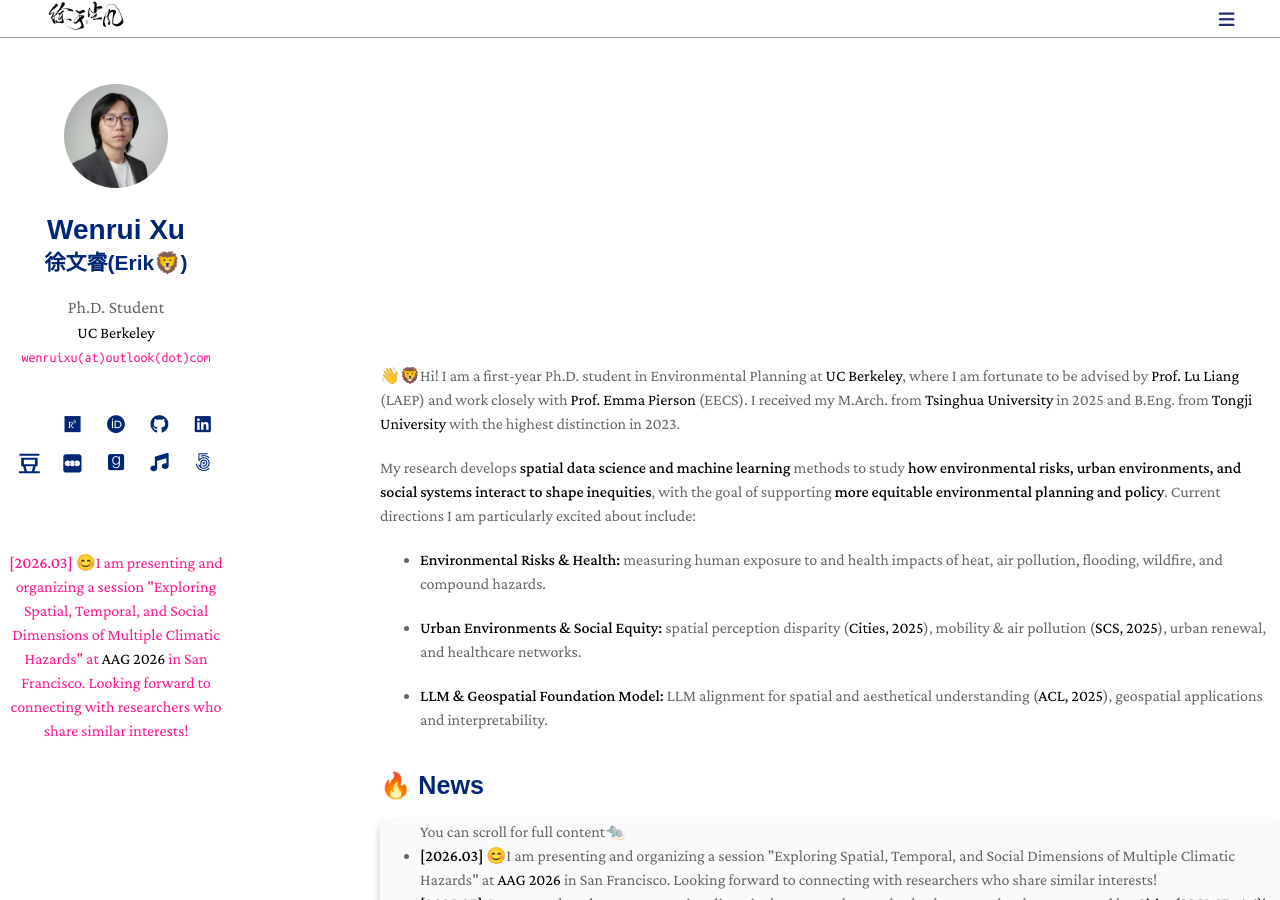
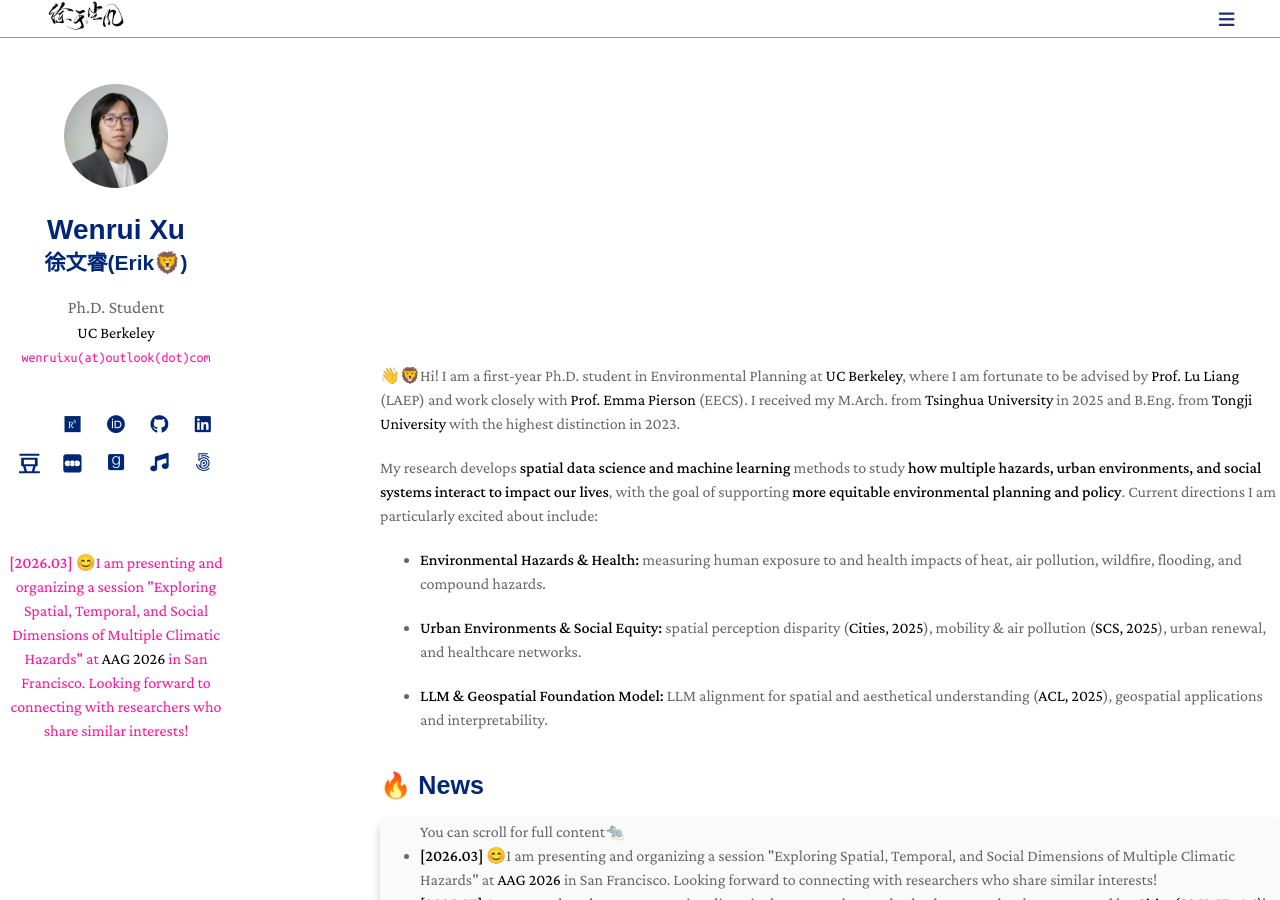
Before and after one commit to ruaruaxu/ruaruaxu.github.io, a Jekyll site: the page built from index.md, in a window 1280 px wide and 900 px high. Built offline with Jekyll 4.4.1, drawn with Linux system fonts in a browser that asks for light colours; a style sheet for code colours, icons or effects is not loaded.

Commit message:
Update index.md

```diff
--- a/index.md
+++ b/index.md
@@ -147,9 +147,9 @@
 
 👋🦁Hi! I am a first-year Ph.D. student in Environmental Planning at [UC Berkeley](https://www.berkeley.edu/), where I am fortunate to be advised by [Prof. Lu Liang](https://sites.google.com/site/liang3mlab/people/prof-lu-liang) (LAEP) and work closely with [Prof. Emma Pierson](https://people.eecs.berkeley.edu/~emmapierson/) (EECS). I received my M.Arch. from [Tsinghua University](https://www.tsinghua.edu.cn/en/) in 2025 and B.Eng. from [Tongji University](https://caup.tongji.edu.cn/caupen/main.htm) with the highest distinction in 2023.
 
-My research develops **spatial data science and machine learning** methods to study **how environmental risks, urban environments, and social systems interact to shape inequities**, with the goal of supporting **more equitable environmental planning and policy**. Current directions I am particularly excited about include:
+My research develops **spatial data science and machine learning** methods to study **how multiple hazards, urban environments, and social systems interact to impact our lives**, with the goal of supporting **more equitable environmental planning and policy**. Current directions I am particularly excited about include:
 
-- **Environmental Risks & Health:** measuring human exposure to and health impacts of heat, air pollution, flooding, wildfire, and compound hazards.
+- **Environmental Hazards & Health:** measuring human exposure to and health impacts of heat, air pollution, wildfire, flooding, and compound hazards.
 
 - **Urban Environments & Social Equity:** spatial perception disparity ([Cities, 2025](https://wenruixu.com/assets/files/publication/j.cities.2025.106278.pdf)), mobility & air pollution ([SCS, 2025](https://wenruixu.com/assets/files/publication/xuSpatiotemporalImpactsPurposespecific2025.pdf)), urban renewal, and healthcare networks.
 
```
